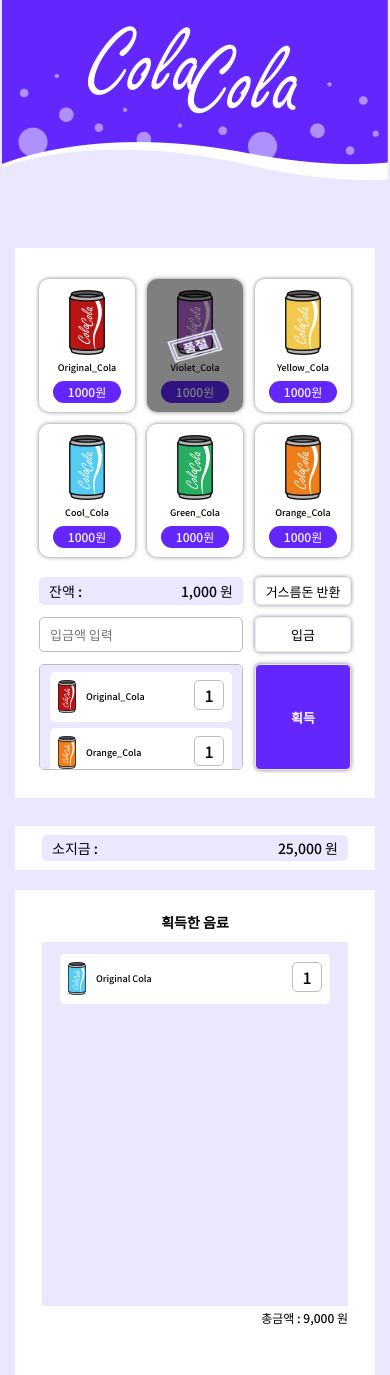
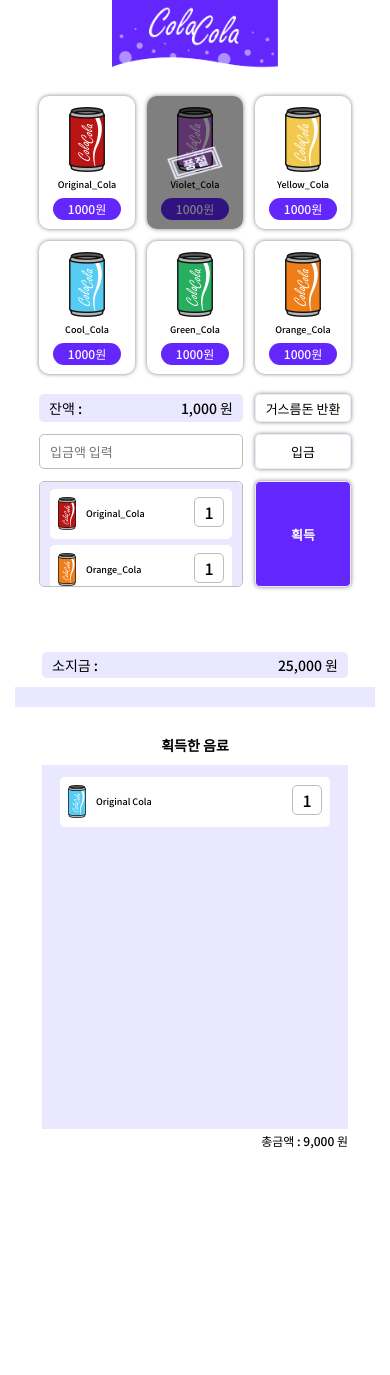
Before and after one commit to Jinnie-kim/vending-machine_practice, a plain HTML site: page index.html in a window 390 px wide. After the commit the page ends 1205 px from the top, so only its background shows below. Drawn offline with Linux system fonts and the light colour scheme.

Commit message:
CSS: add media query property

```diff
--- a/src/style/style.css
+++ b/src/style/style.css
@@ -305,3 +305,23 @@ body {
     margin-top: 6px;
     margin-bottom: 26px;
 }
+
+@media only screen and (min-width: 320px) and (max-width: 480px) {
+    body {
+    background-color: #fff;
+    }
+
+    .cola-page {
+    padding-top: 65px;
+    }
+
+    .cola-page .cola-page-title {
+    width: 166px;
+    height: 70px;
+    }
+
+    .cola-info .content-items {
+    margin-top: 0;
+    padding: 31px 27px 32px;
+    }
+}
```
